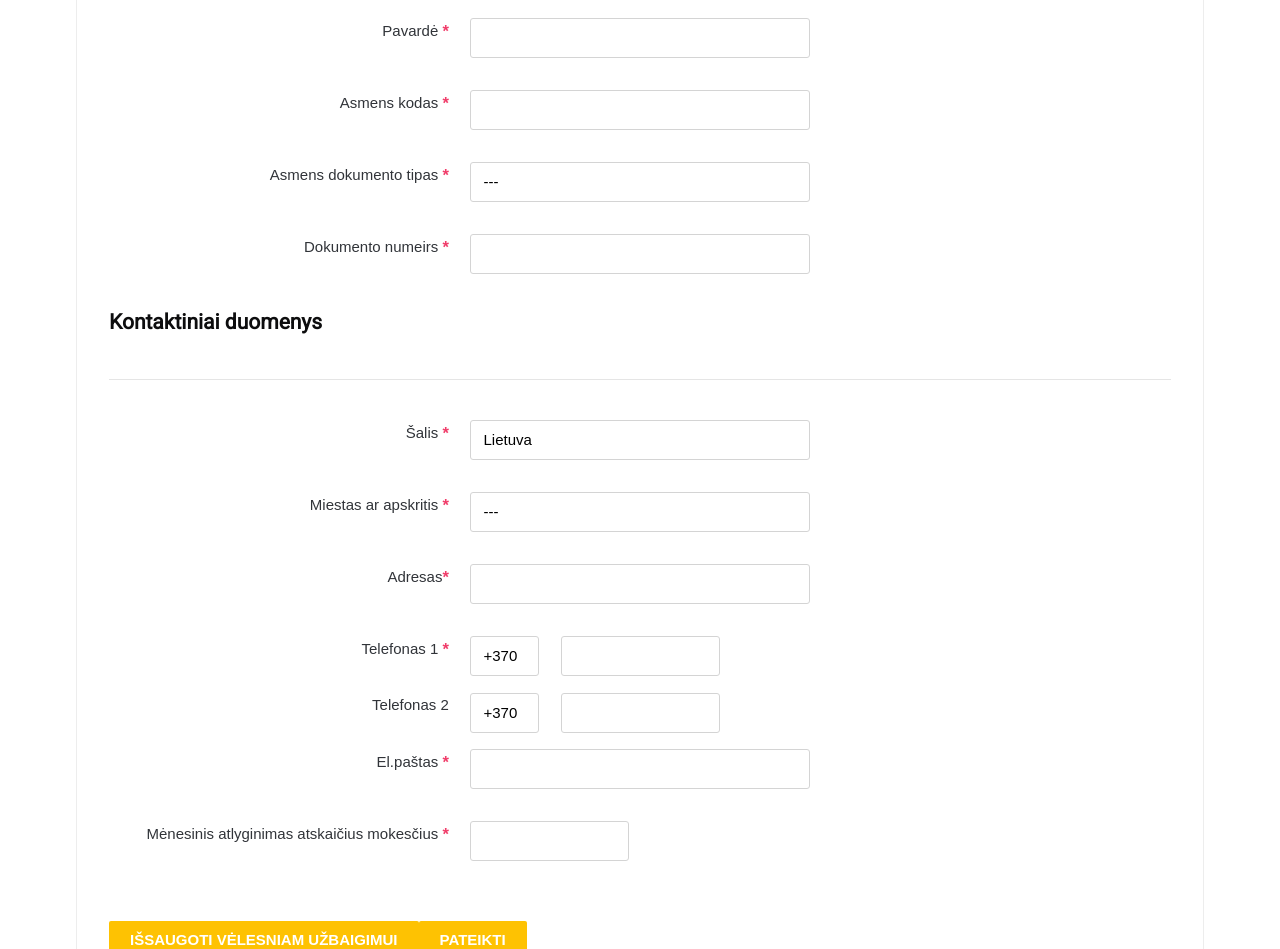
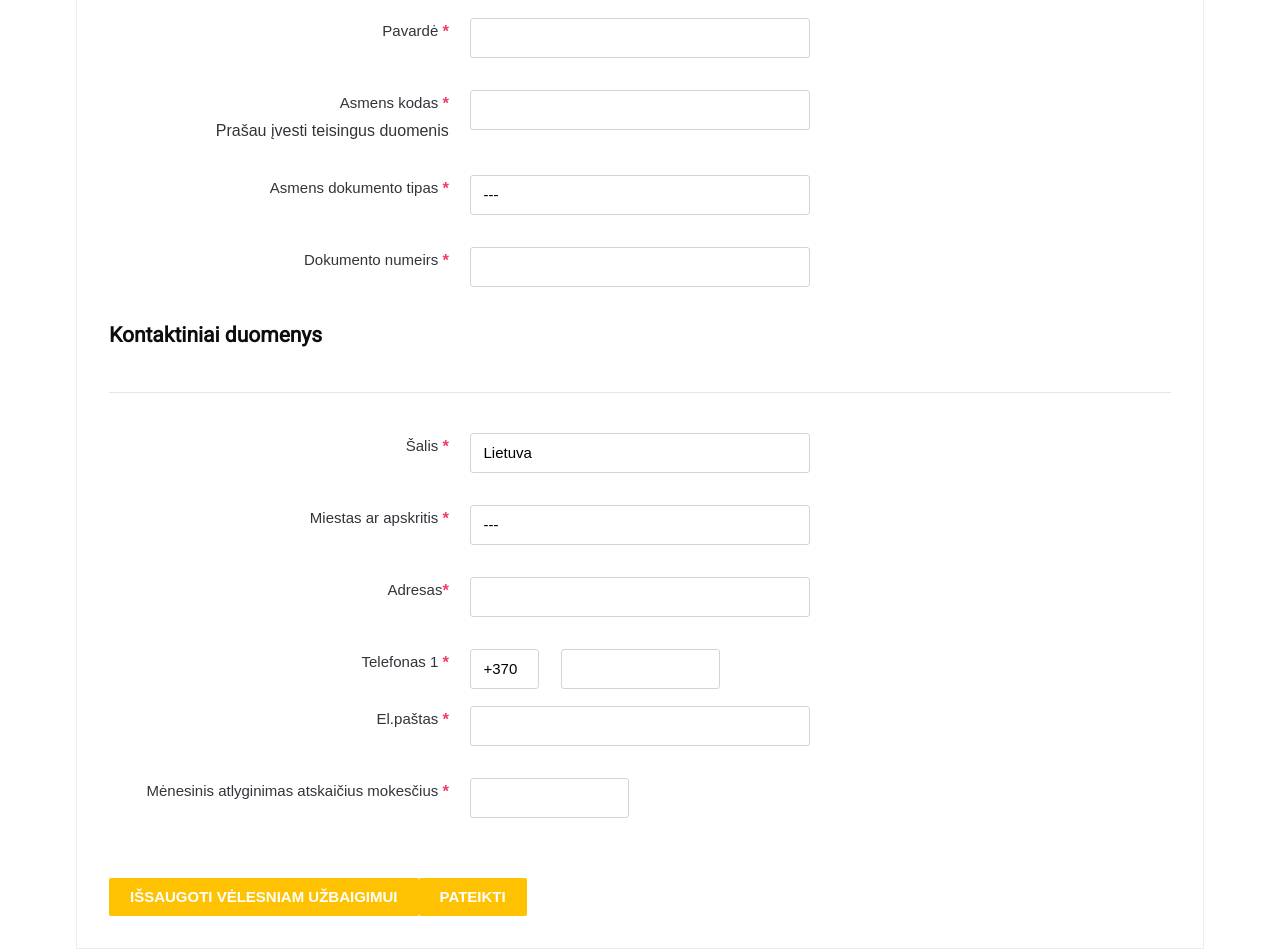
Before and after one commit to PaulKutka/swed-loan-front, an Angular app: page /formCompletion in a window 1280 px wide. Shown: the part 660-1609 px from the top of the page. Built offline with nearby package versions, Linux system fonts and the light colour scheme.

Commit message:
error comments

```diff
--- a/src/app/form/form.component.html
+++ b/src/app/form/form.component.html
@@ -86,15 +86,17 @@
   </div>
 
   <!-- Asmens kodas-->
-  <div class="row gutters">
+  <div class="row gutters ">
     <div class="col col-4 text-right">
       <div class="form-item">
         <label>Asmens kodas <span class="req">*</span></label>
+        <span class="documentCodeError">Prašau įvesti teisingus duomenis</span>
       </div>
     </div>
     <div class="col col-4">
       <div class="form-item">
-        <input type="text">
+        <!-- error class for incorrect input - length == 11 -->
+        <input type="number" class="documentCodeInput documentCodeError">
       </div>
     </div>
   </div>
@@ -173,7 +175,7 @@
     </div>
   </div>
 
-  <!-- Telefonas 1-->
+  <!-- Telefonas -->
   <div class="row gutters">
     <div class="col col-4 text-right">
       <div class="form-item">
@@ -188,20 +190,6 @@
     </div>
   </div>
 
-  <!-- Telefonas 2-->
-  <div class="row gutters">
-    <div class="col col-4 text-right">
-      <div class="form-item">
-        <label>Telefonas 2 </label>
-      </div>
-    </div>
-    <div class="col col-1">
-      <select><option>+370</option></select>
-    </div>
-    <div class="col col-2">
-      <input type="text" name="" value="">
-    </div>
-  </div>
 
   <!-- El.paštas -->
   <div class="row gutters">
--- a/src/app/loan-tables/loan-tables.component.html
+++ b/src/app/loan-tables/loan-tables.component.html
@@ -2,7 +2,6 @@
   <h3>Preliminarus paskolos paskaičiavimas</h3>
   <hr>
   <br>
-
 
   <table>
     <thead>
```
Also changed, not shown: src/assets/js/custom.js (+12 -0 lines).
